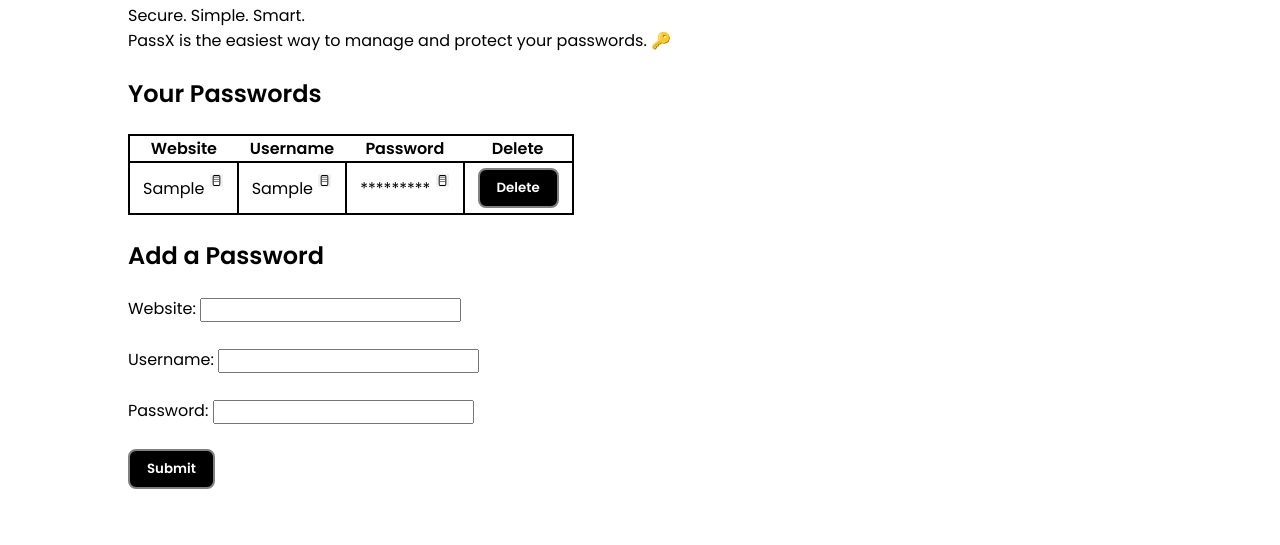
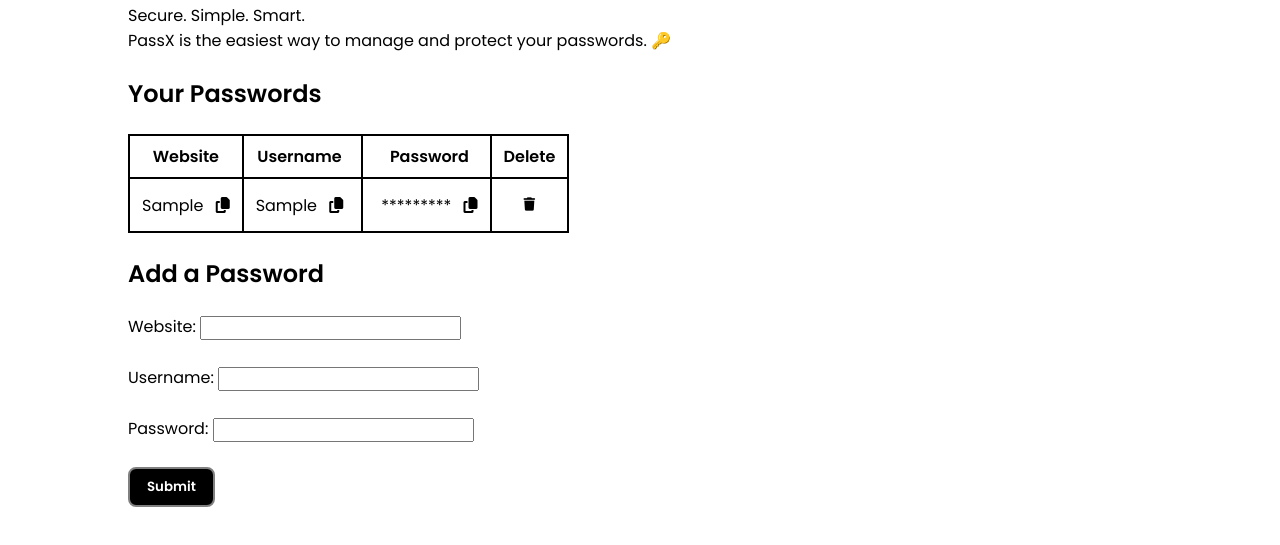
Before and after one commit to kushal214/pass-x, a plain HTML site: page index.html in a window 1280 px wide. Both pictures are taken after typing "Sample", "Sample", "Sample123" into the empty fields and a click on the button "Submit". Shown: the part 153-698 px from the top of the page. Drawn offline with Linux system fonts and the light colour scheme.

Commit message:
Trash icon, copy icon add

```diff
--- a/index.html
+++ b/index.html
@@ -1,11 +1,13 @@
-
 <!DOCTYPE html>
 <html lang="en">
-
 <head>
   <meta charset="UTF-8">
   <meta name="viewport" content="width=device-width, initial-scale=1.0">
   <title>PassX - Your Personal Password Manager</title>
+
+
+  <link rel="stylesheet" href="https://cdnjs.cloudflare.com/ajax/libs/font-awesome/6.7.2/css/all.min.css" integrity="sha512-Evv84Mr4kqVGRNSgIGL/F/aIDqQb7xQ2vcrdIwxfjThSH8CSR7PBEakCr51Ck+w+/U6swU2Im1vVX0SVk9ABhg==" crossorigin="anonymous" referrerpolicy="no-referrer" />
+
   <link rel="stylesheet" href="style.css">
 </head>
 
@@ -16,14 +18,13 @@
       <li>Home</li>
       <li>About</li>
       <li>Contact</li>
-
     </ul>
   </nav>
+
   <div class="container">
     <h1>Password Manager</h1>
-        <p>Secure. Simple. Smart.
-            <br>
-            PassX is the easiest way to manage and protect your passwords. 🔑</p>
+    <p>Secure. Simple. Smart.<br>PassX is the easiest way to manage and protect your passwords. 🔑</p>
+
     <h2>Your Passwords <span id="alert">(Copied!)</span></h2>
     <table>
       <tr>
@@ -32,31 +33,23 @@
         <th>Password</th>
         <th>Delete</th>
       </tr>
-
     </table>
 
     <h2>Add a Password</h2>
     <form action="/submit" method="post">
+      <label for="website">Website:</label>
+      <input type="text" id="website" name="website" required><br><br>
 
-            <!-- Text input for website -->
-            <label for="website">Website:</label>
-            <input type="text" id="website" name="website" required>
-            <br><br>
+      <label for="username">Username:</label>
+      <input type="text" id="username" name="username" required><br><br>
 
-            <!-- Text input for username -->
-            <label for="username">Username:</label>
-            <input type="text" id="username" name="username" required>
-            <br><br>
+      <label for="password">Password:</label>
+      <input type="password" id="password" name="password" required><br>
 
-            <!-- Password input -->
-            <label for="password">Password:</label>
-            <input type="password" id="password" name="password" required>
-            <br>
-            <!-- Submit button -->
       <button class="btn" type="submit">Submit</button>
     </form>
   </div>
+
   <script src="script.js"></script>
 </body>
-
 </html>
--- a/script.js
+++ b/script.js
@@ -1,96 +1,121 @@
-function maskPassword(pass){
-    let str = ""
-    for (let index = 0; index < pass.length; index++) {
-        str  += "*"
-    }
-    return str
+function maskPassword(pass) {
+    return '*'.repeat(pass.length);
 }
 
 function copyText(txt) {
     navigator.clipboard.writeText(txt).then(
         () => {
-
-          document.getElementById("alert").style.display = "inline"
-          setTimeout(() => {
-            document.getElementById("alert").style.display = "none"
-          }, 2000);
-
+            document.getElementById("alert").style.display = "inline";
+            setTimeout(() => {
+                document.getElementById("alert").style.display = "none";
+            }, 2000);
         },
         () => {
-
-          alert("Clipboard copying failed")
-        },
-      );
-  }
-
-const deletePassword = (website)=>{
-    let data = localStorage.getItem("passwords")
-    let arr = JSON.parse(data);
-    arrUpdated = arr.filter((e)=>{
-        return e.website != website
-    })
-    localStorage.setItem("passwords", JSON.stringify(arrUpdated))
-    alert(`Successfully deleted ${website}'s password`)
-    showPasswords()
-
+            alert("Clipboard copying failed");
+        }
+    );
 }
 
+const deletePassword = (website) => {
+    let data = localStorage.getItem("passwords");
+    let arr = JSON.parse(data) || [];
+    let arrUpdated = arr.filter((e) => e.website !== website);
+    localStorage.setItem("passwords", JSON.stringify(arrUpdated));
+    alert(`Successfully deleted ${website}'s password`);
+    showPasswords();
+};
 
 const showPasswords = () => {
-    let tb = document.querySelector("table")
-    let data = localStorage.getItem("passwords")
-    if (data == null || JSON.parse(data).length == 0) {
-        tb.innerHTML = "No Data To Show"
+    let tb = document.querySelector("table");
+    let data = localStorage.getItem("passwords");
+
+    if (!data) {
+        tb.innerHTML = `<tr>
+            <th>Website</th>
+            <th>Username</th>
+            <th>Password</th>
+            <th>Delete</th>
+        </tr>
+        <tr>
+            <td colspan="4" style="text-align:center; padding: 10px; font-style: italic; color: gray;">
+                No saved data yet
+            </td>
+        </tr>`;
+        return;
     }
-    else {
-        tb.innerHTML =  `<tr>
+
+    let arr = JSON.parse(data);
+
+
+    arr = arr.filter(entry =>
+        entry &&
+        entry.website && entry.website.trim() !== "" &&
+        entry.username && entry.password
+    );
+
+    if (arr.length === 0) {
+        tb.innerHTML = `<tr>
+            <th>Website</th>
+            <th>Username</th>
+            <th>Password</th>
+            <th>Delete</th>
+        </tr>
+        <tr>
+            <td colspan="4" style="text-align:center; padding: 10px; font-style: italic; color: gray;">
+                No saved data yet
+            </td>
+        </tr>`;
+        return;
+    }
+
+    let str = `<tr>
         <th>Website</th>
         <th>Username</th>
         <th>Password</th>
         <th>Delete</th>
-    </tr> `
-        let arr = JSON.parse(data);
-        let str = ""
-        for (let index = 0; index < arr.length; index++) {
-            const element = arr[index];
+    </tr>`;
 
-            str += `<tr>
-    <td>${element.website} <img onclick="copyText('${element.website}')" src="./copy.svg" alt="Copy Button" width="10" width="10" height="10">
-    </td>
-    <td>${element.username} <img onclick="copyText('${element.username}')" src="./copy.svg" alt="Copy Button" width="10" width="10" height="10">
-    </td>
-    <td>${maskPassword(element.password)} <img onclick="copyText('${element.password}')" src="./copy.svg" alt="Copy Button" width="10" width="10" height="10">
-    </td>
-    <td><button class="btnsm" onclick="deletePassword('${element.website}')">Delete</button></td>
-        </tr>`
-        }
-        tb.innerHTML = tb.innerHTML + str
+    arr.forEach(element => {
+        str += `<tr>
+            <td>${element.website} <i class="fa-solid fa-copy" onclick="copyText('${element.website}')" style="cursor:pointer; margin-left:8px;"></i></td>
+            <td>${element.username} <i class="fa-solid fa-copy" onclick="copyText('${element.username}')" style="cursor:pointer; margin-left:8px;"></i></td>
+            <td>${maskPassword(element.password)} <i class="fa-solid fa-copy" onclick="copyText('${element.password}')" style="cursor:pointer; margin-left:8px;"></i></td>
+            <td><button class="btnsm" onclick="deletePassword('${element.website}')"><i class="fa-solid fa-trash"></i></button></td>
+        </tr>`;
+    });
 
-    }
-    website.value = ""
-    username.value = ""
-    password.value = ""
-}
+    tb.innerHTML = str;
+
+    website.value = "";
+    username.value = "";
+    password.value = "";
+};
 
 console.log("Working");
-showPasswords()
+showPasswords();
+
 document.querySelector(".btn").addEventListener("click", (e) => {
-    e.preventDefault()
-    console.log("Clicked....")
-    console.log(username.value, password.value)
-    let passwords = localStorage.getItem("passwords")
-    console.log(passwords)
-    if (passwords == null) {
-        let json = []
-        json.push({website: website.value, username: username.value, password: password.value })
-        alert("Password Saved");
-        localStorage.setItem("passwords", JSON.stringify(json))
+    e.preventDefault();
+
+    let websiteVal = website.value.trim();
+    let usernameVal = username.value.trim();
+    let passwordVal = password.value.trim();
+
+    if (!websiteVal || !usernameVal || !passwordVal) {
+        alert("Please fill all fields!");
+        return;
     }
-    else {
-        let json = JSON.parse(localStorage.getItem("passwords"))
-        json.push({ website: website.value, username: username.value, password: password.value })
-        alert("Password Saved");
-        localStorage.setItem("passwords", JSON.stringify(json))
-    }
-    showPasswords()
-})
+
+    let passwords = localStorage.getItem("passwords");
+    let json = passwords ? JSON.parse(passwords) : [];
+
+    json.push({
+        website: websiteVal,
+        username: usernameVal,
+        password: passwordVal
+    });
+
+    alert("Password Saved");
+    localStorage.setItem("passwords", JSON.stringify(json));
+    showPasswords();
+});
--- a/style.css
+++ b/style.css
@@ -3,7 +3,6 @@
 * {
     margin: 0;
     padding: 0;
-    font-family: 'Noto Sans', sans-serif;
     font-family: 'Poppins', sans-serif;
 }
 
@@ -14,7 +13,7 @@ nav {
     justify-content: space-between;
 }
 
-.logo{
+.logo {
     margin: 0 23px;
     font-weight: 800;
     font-size: 25px;
@@ -33,15 +32,31 @@ ul > li {
     cursor: pointer;
 }
 
-ul > li:hover{
+ul > li:hover {
     color: white;
-
 }
 
-table, td, tr{
+table {
+    border-collapse: collapse;
+    width: auto;
+}
+
+table, td, th {
     border: 2px solid black;
-    border-collapse: collapse;
-    padding: 5px 13px;
+}
+
+th, td {
+    padding: 8px 12px;
+    text-align: center;
+    vertical-align: middle;
+}
+
+td:nth-child(2), th:nth-child(2) {
+    padding-right: 18px;
+}
+
+td:nth-child(3), th:nth-child(3) {
+    padding-left: 18px;
 }
 
 .container {
@@ -53,7 +68,7 @@ h1, h2, h3 {
     margin: 23px 0;
 }
 
-.btn{
+.btn {
     padding: 8px 17px;
     background: black;
     color: white;
@@ -64,17 +79,22 @@ h1, h2, h3 {
     cursor: pointer;
 }
 
-.btnsm{
+.btnsm {
     padding: 8px 17px;
-    background: black;
-    color: white;
+    background: transparent;
+    color: black;
     font-weight: 900;
-    border: 2px solid gray;
+    border: none;
     border-radius: 8px;
     cursor: pointer;
+    transition: color 0.3s;
 }
 
-img{
+.btnsm:hover {
+    color: red;
+}
+
+img {
     cursor: pointer;
     position: relative;
     bottom: 7px;
@@ -82,6 +102,14 @@ img{
     height: 13px;
 }
 
-#alert{
+#alert {
     display: none;
 }
+
+
+.fa-copy {
+    transition: color 0.3s;
+}
+.fa-copy:hover {
+    color: blue;
+}
```
Lines whose indentation alone changed are shown as unchanged.
